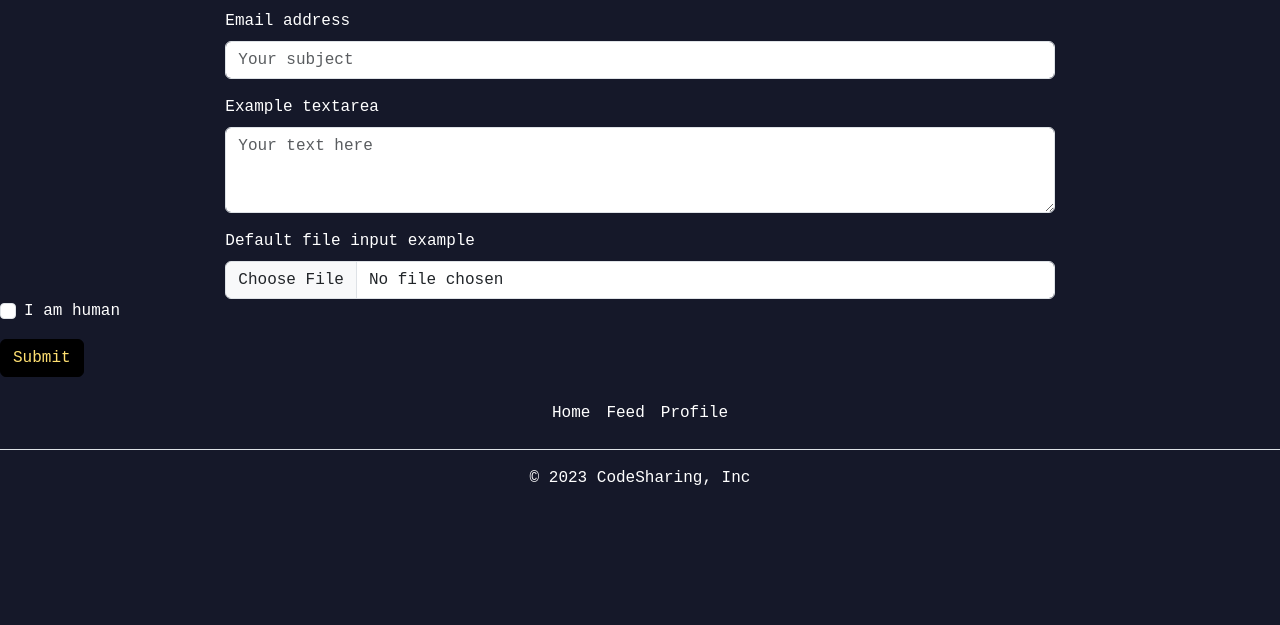
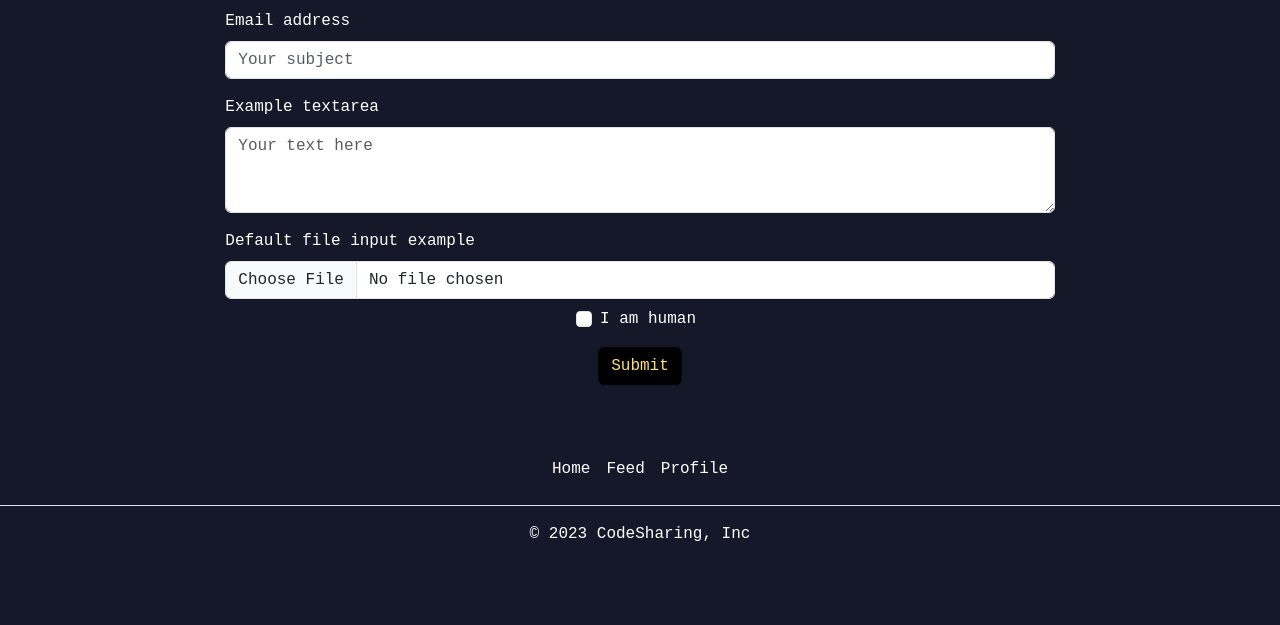
Before and after one commit to Ramsnes/css-frameworks-CA, a website: page feed/index.html in a window 1280 px wide. Shown: the part 175-800 px from the top of the page. Drawn offline with nearby package versions, Linux system fonts and the light colour scheme; files that its build step writes are made by us from their sources.

Commit message:
fixed footer, must fix classes

```diff
--- a/feed/index.html
+++ b/feed/index.html
@@ -32,7 +32,7 @@
 
       <h2 class="mt-5 mb-4">Submit your post</h2>
 
-      <!-- second form  -->
+      <!--  form  -->
       <div class="container col-lg-10 col-xl-8 col-xxl-6 d-flex flex-column">
         <div class="mb-3">
           <label for="exampleFormControlInput1" class="form-label"
@@ -61,15 +61,23 @@
         >
         <input class="form-control" type="file" id="formFile" />
       </div>
-      <div class="mb-3 form-check">
+
+      <!-- Form check human  -->
+      <div class="mb-3 form-check d-flex my-2 justify-content-center">
         <input type="checkbox" class="form-check-input" id="exampleCheck1" />
-        <label class="form-check-label" for="exampleCheck1">I am human</label>
+        <label class="form-check-label mx-2" for="exampleCheck1"
+          >I am human</label
+        >
       </div>
-      <button type="submit" class="btn btn-primary">Submit</button>
-      <!-- second form end -->
+      <div class="m-2 d-flex justify-content-center">
+        <button type="submit" class="btn btn-primary">Submit</button>
+      </div>
+      <!-- Form check human end  -->
+
+      <!-- form end -->
 
       <!-- Footer  -->
-      <footer class="py-3 my-4 mt-auto">
+      <footer class="py-3 my-4 mt-5">
         <ul class="nav justify-content-center border-bottom pb-3 mb-3">
           <li class="nav-item">
             <a href="#" class="nav-link px-2">Home</a>
--- a/src/scss/_custom-variables.scss
+++ b/src/scss/_custom-variables.scss
@@ -56,3 +56,7 @@ $wdth-max: 100%;
 $brdr-rdius-100: 100px;
 $brdr-rdius-10: 10px;
 $brdr-rdius-0: 0px;
+
+// padding / margin
+$p-0: 0;
+$m-0: 0;
--- a/src/scss/feed.scss
+++ b/src/scss/feed.scss
@@ -4,14 +4,6 @@
   color: $gray;
 }
 
-label {
-  //   width: 90vh;
-}
-
-// input {
-//   width: 100%;
-// }
-
 #exampleInputMessage {
   height: 20vh;
 }
--- a/src/scss/index.scss
+++ b/src/scss/index.scss
@@ -5,7 +5,14 @@
 @import "_custom-variables";
 @import "_custom-navbar";
 
+html {
+  position: relative;
+  min-height: 100%;
+}
 body {
+  margin: $m-0;
+  padding: $p-0;
+  box-sizing: border-box;
   font-family: $font-family;
   background: $blue-bckg;
 }
@@ -17,10 +24,12 @@ body {
 h1,
 h3 {
   color: $gold;
+  text-align: $algn-ctr;
 }
 
 h2 {
   color: $white;
+  text-align: $algn-ctr;
 }
 
 label,
@@ -43,6 +52,12 @@ form {
   flex-direction: $flx-drct-cl;
 }
 
+footer {
+  position: relative;
+  bottom: 0;
+  width: 100%;
+}
+
 footer .nav-link {
   color: $white;
 }
```
Also changed, not shown: index.html (+1 -1 lines), profile/index.html (+1 -1 lines).
